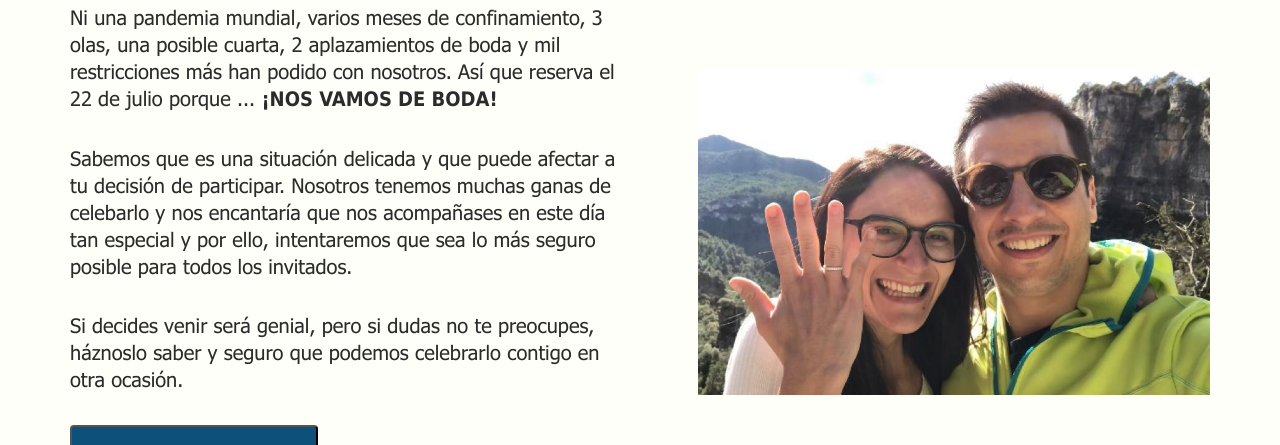
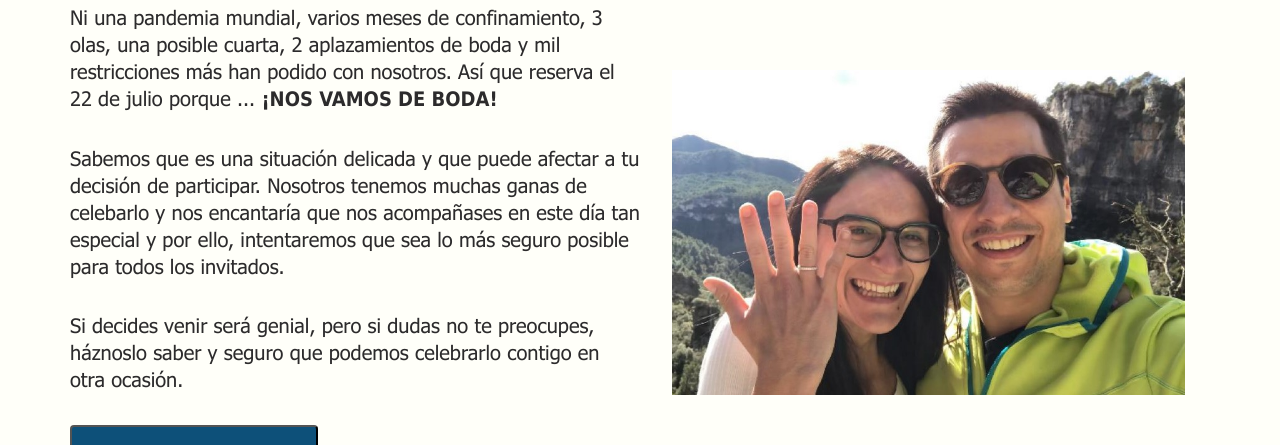
Before and after one commit to maitaneItz/bodaAnnaGerard, a Next.js app: page / in a window 1280 px wide. Shown: the part 907-1352 px from the top of the page. Built offline with nearby package versions, Linux system fonts and the light colour scheme; a web font is replaced by a local one.

Commit message:
Feat: ajusta el componente NosCasamos a versión móvil

```diff
--- a/components/Button/Button.tsx
+++ b/components/Button/Button.tsx
@@ -1,7 +1,8 @@
 import styled from 'styled-components'
-import { BaseColor, FontSizeMedium, PrimaryColor, SpaceS, SpaceXxl } from '../../dictionary/variables'
+import { BaseColor, FontSizeMedium, PrimaryColor, SecondaryColor, SpaceS, SpaceXxl } from '../../dictionary/variables'
 
 export const Button = styled.button`
+    position: relative;
     font-family: "Juana Alt";
     font-weight: 400;
     font-size: ${FontSizeMedium};
@@ -13,8 +14,10 @@ export const Button = styled.button`
     &:hover{
         cursor: pointer;
         color: ${PrimaryColor};
+        font-weight: 400;
         background-color: ${BaseColor};
-        border: 1px solid  ${PrimaryColor};
+        border: 2px solid  ${PrimaryColor};
+        transition: all .5s ease;
     }
 
 `
--- a/components/NosCasamos/NosCasamos.tsx
+++ b/components/NosCasamos/NosCasamos.tsx
@@ -1,6 +1,8 @@
+import { relative } from 'node:path'
 import React from 'react'
 import styled from 'styled-components'
-import { FontSizeLarge, SpaceL, SpaceXl, SpaceXxl } from '../../dictionary/variables'
+import { FontSizeLarge, SpaceL, SpaceM, SpaceS, SpaceXl, SpaceXs, SpaceXxl, SpaceXxxl } from '../../dictionary/variables'
+import { isMobile } from '../../styles/media'
 import { Button } from '../Button'
 import { Container } from '../Container'
 export const NosCasamos = () => {
@@ -25,7 +27,7 @@ export const NosCasamos = () => {
             </Button>
             </TextWrapper>
             <ImageWrapper>
-            <img src="/images/NosCasamos.jpeg" alt="¡Nos casamos!" />
+            <img src="/images/NosCasamos.jpeg" alt="¡Nos casamos!" loading="lazy" />
             </ImageWrapper>
         </Content>
     </Container>
@@ -36,20 +38,46 @@ const Title = styled.p`
     font-size: ${FontSizeLarge};
     font-family: "Juana Alt";
     font-weight: 600;
+    @media ${isMobile}{
+        text-align: center;
+    }
 `
 const Content = styled.div`
-    display: flex;
+    display: grid;
+    grid-template-columns: 50% 45%;
+    grid-template-rows: 1fr;
+    grid-template-areas: "Text Image";
+    column-gap: ${SpaceL};
+    row-gap: ${SpaceXl};
+    @media ${isMobile}{
+        grid-template-areas: "Image"
+                              "Text" ;
+        grid-template-columns: 1fr;
+        grid-template-rows: auto 1fr;
+        row-gap: ${SpaceXs};
+    }
     align-items: center;
+    padding-bottom: ${SpaceXxxl};
 `
 const TextWrapper = styled.div`
-    flex-basis: 50%;
-    margin-right: ${SpaceXxl}
+    grid-area: Text;
+    display: block;
+    position: relative;
+    @media ${isMobile}{
+        text-align: center;
+    }
 `
 const Text = styled.p`
-    margin-bottom:${SpaceL}
+    margin-bottom:${SpaceL};
+    & > strong {
+        white-space: pre;
+    }
 `
+
+
 const ImageWrapper = styled.div`
-    flex-basis: 45%;
+grid-area: Image;
+
     & > img {
         width: 100%;
     }
```
